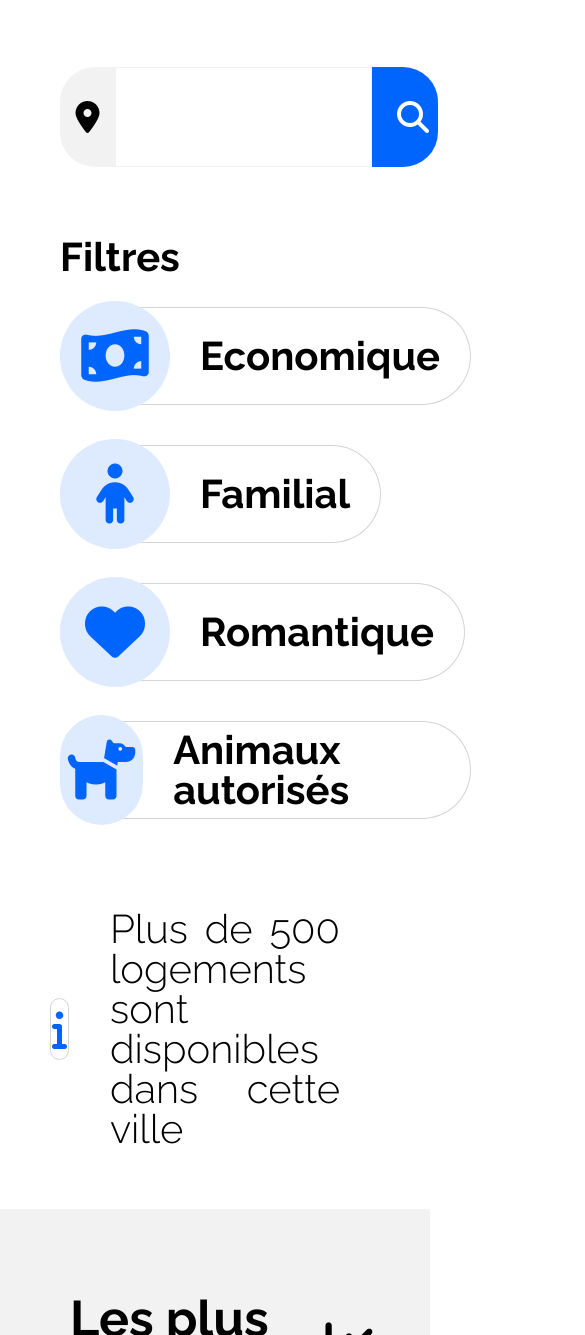
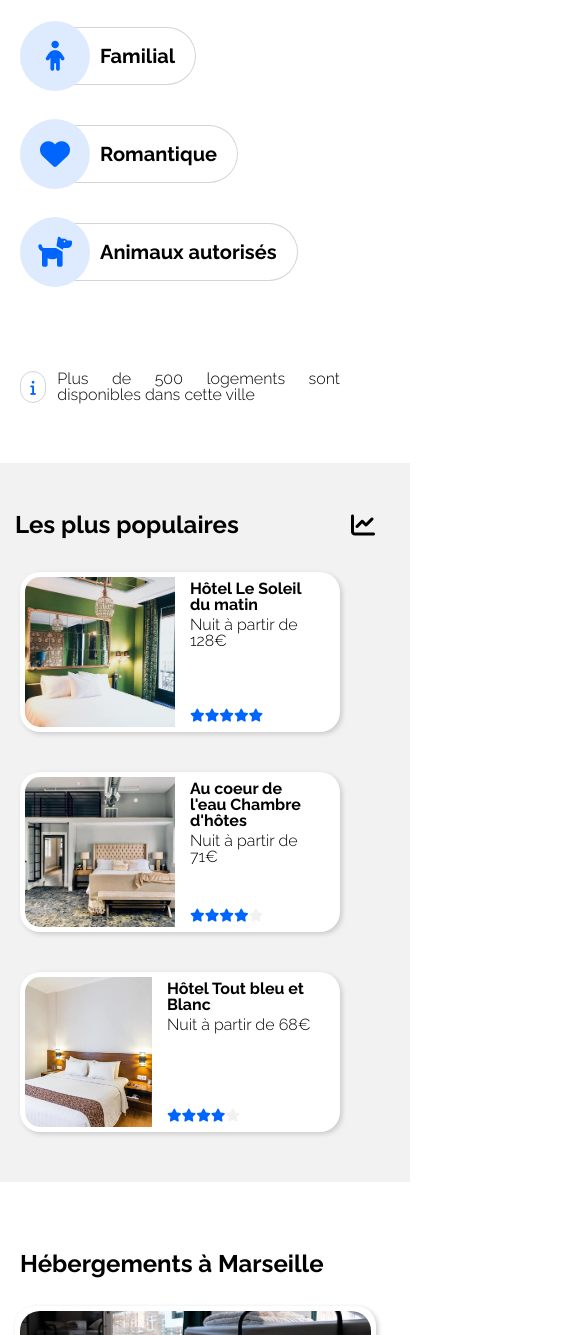
Before and after one commit to CamilledeMonfreid/CamilledeMonfreid_2_20042021, a plain HTML site: page index.html in a window 390 px wide. Shown: the part 665-2000 px from the top of the page, 585 px wide, since content can reach past the window. Drawn offline with Linux system fonts and the light colour scheme.

Commit message:
Amélioration responsive

```diff
--- a/styles.css
+++ b/styles.css
@@ -487,7 +487,7 @@ header
 
 .hebergements_carte_populaire_content .etoiles
 {
-    padding: 15px 15px 15px 15px;
+    padding: 5px 15px 15px 15px;
     position: relative;
 }
 
@@ -676,7 +676,7 @@ footer
 }
 /*Fin de la mise en page de la zone "A Propos"*/
 
-@media (max-width: 980px) {
+@media (max-width: 1000px) {
 /*Début du reset CSS */
 /* http://meyerweb.com/eric/tools/css/reset/
    v2.0 | 20110126
@@ -732,6 +732,9 @@ table {
 body
 {
     font-family: 'Raleway', sans-serif;
+
+
+
 }
 
 body header, body #zone_recherche, body #activites, body #hebergements
@@ -741,25 +744,25 @@ body header, body #zone_recherche, body #activites, body #hebergements
 
 h1,h2
 {
-    font-size:xx-large;
+    font-size:x-large;
     font-weight: 700;
 }
 
 h3, #br_bouton
 {
-    font-size: 40px;
+    font-size: 20px;
     font-weight: 700;
 }
 
 h4
 {
-    font-size: large;
+    font-size: medium;
     font-weight: 700;
 }
 
 #menu, p,.footer_content
 {
-    font-size: large;
+    font-size: medium;
 }
 /*Fin des mises en forme générales */
 
@@ -779,13 +782,16 @@ header
     grid-column: 1 / 2;
     grid-row: 1 / 2;
     justify-self:start;
+    align-self: center;
     padding-left: 10px;
+
 }
 
 #logo img
 {
-    height: 100px;
+
     padding-left: 50px;
+    justify-content: center;
 }
 
 /*Début de la mise en forme du menu*/
@@ -807,7 +813,8 @@ header
     align-self: stretch;
     width: 100%;
     border-bottom: 2px solid #F2F2F2;
-    font-size: xx-large;
+    font-size: large;
+    padding-bottom: 20px;
 }
 
 
@@ -822,7 +829,7 @@ header
 #menu_inscription a
 {
     justify-self:end;
-    font-size: xx-large;
+    font-size: large;
     padding: 38px 50px 50px 25px;
 }
 
@@ -838,11 +845,16 @@ header
 /*Début de la mise en forme de la zone de recherche et de filtre*/
 #zone_recherche h1, #zone_recherche p
 {
-    padding: 20px 70px 5px 60px;
+    padding: 20px 70px 5px 20px;
 }
 #zone_recherche h1
 {
-    font-size:50px;
+    font-size:28px;
+}
+
+#zone_recherche p
+{
+    font-size: medium;
 }
 
 /*Début mise en forme barre de Recherche */
@@ -850,28 +862,28 @@ header
 {
     justify-content: flex-start;
     align-items: flex-start;
-    margin: 70px 0px 70px 60px;
+    margin: 40px 0px 70px 20px;
     width: 100%;
-    height: 100px;
+    height: 60px;
 }
 
 #br_icone
 {
     width: 15%;
     height: 100%;
-    border-radius: 35px 0px 0px 35px;
-    font-size: xx-large;
+    border-radius: 15px 0px 0px 15px;
+    font-size: large;
 }
 
 #br_saisierecherche
 {
-    width: 70%;
+    width: 60%;
 }
 
 #br_saisierecherche input
 {
     width: 100%;
-    font-size: 40px;
+    font-size: large;
 }
 
 #br_bouton
@@ -898,11 +910,11 @@ header
     align-items: center;
     justify-items: stretch;
     padding: 25px;
-    border-radius: 0px 35px 35px 0px;
+    border-radius: 0px 15px 15px 0px;
     background-color: #0065FC;
     text-decoration: none;
     font-weight: 700;
-    font-size: xx-large;
+    font-size: large;
     color: white;
     width: 20%;
 }
@@ -916,7 +928,7 @@ header
     align-content:flex-start;
     flex-direction: column;
     flex-wrap: wrap;
-    margin: 70px 0px 70px 60px;
+    margin: 70px 0px 70px 20px;
 }
 
 #filtres_cliquable
@@ -932,7 +944,7 @@ header
 .filtres_nom a
 {
     margin: 20px 20px 20px 0px;
-    padding: 30px 20px 30px 0px;
+    padding: 10px 20px 10px 0px;
     border-radius:60px 60px 60px 60px;
 }
 
@@ -945,15 +957,15 @@ header
     border-radius:70px 70px 70px 70px;
     background-color: #DEEBFF;
     margin: 0px 10px 0px 0px;
-    width: 110px;
-    height: 110px;
+    width: 70px;
+    height: 70px;
     color:#0065FC;
-    font-size: 60px;
+    font-size: 30px;
 }
 
 .filtres_nom h3
 {
-    padding: 10px 10px 10px 20px;
+    padding: 10px 0px 10px 0px;
 }
 
 /*Fin mise en forme filtres*/
@@ -964,29 +976,29 @@ header
 {
     justify-content: flex-start;
     align-items: center;
-    margin: 25px 25px 50px 50px;
+    margin: 25px 25px 50px 20px;
 }
 
 #info p
 {
-    padding: 0px 25px 0px 40px;
+    padding: 0px 25px 0px 10px;
     text-align: justify;
     align-items: baseline;
-    font-size: 40px;
+    font-size: medium;
 }
 
 #info_logo
 {
     display: flex;
     text-align: center;
-    width:75px;
-    height: 60px;
+    width:35px;
+    height: 30px;
     border-radius:70px 70px 70px 70px;
     border-style: solid;
     border-color:#D4D4D4;
     border-width: 1px;
     color: #0065FC;
-    font-size:40px;
+    font-size:15px;
 }
 /*Fin mise en forme information*/
 
@@ -1011,21 +1023,20 @@ header
 
 .hebergements_description_titre
 {
-    padding: 15px 15px 30px 70px;
-    font-size: 50px;
+    padding: 0px 15px 10px 20px;
+    font-size: x-large;
 }
 
 .hebergements_description_titre h4
 {
 
-    font-size: 40px;
+    font-size: medium;
 }
 
 /*Début de la mise en page des cartes hébergements*/
 #hebergements_cartes
 {
     justify-content:flex-start;
-    align-items: center;
     flex-direction: column;
 }
 
@@ -1033,27 +1044,27 @@ header
 {
     justify-content:flex-start;
     width: 90%;
-    margin: 10px 0px 40px 46px;
-    border-radius: 40px 40px 40px 40px;
-    padding: 10px;
+    margin: 10px 0px 40px 0px;
+    border-radius: 20px 20px 20px 20px;
+    padding: 5px;
 }
 
 .hebergements_carte_hotel_txt
 {
-    margin: 20px;
+    margin: 0px;
 }
 
 .hebergements_carte_hotel_txt h4, .hebergements_carte_hotel_txt p, .hebergements_carte_hotel_txt .etoiles
 {
-    font-size: 45px;
+    font-size: medium;
 }
 
 .hebergements_image
 {
     object-fit: cover;
     width: 100%;
-    height: 350px;
-    border-radius: 40px 40px 0px 0px;
+    height: 150px;
+    border-radius: 20px 20px 0px 0px;
 }
 /*Fin de la mise en page des cartes hébergements*/
 /*Fin de la mise en forme des hébergements à Marseille*/
@@ -1065,7 +1076,7 @@ header
     order: 1;
     flex-direction: column;
     margin: 0px 0px 0px 0px;
-    padding: 35px 20px 50px 20px;
+    padding: 35px 20px 30px 0px;
     width: 100%;
     height: 100%;
     background-color: #F2F2F2;
@@ -1073,15 +1084,9 @@ header
     border-radius: 0px 0px 0px 0px;
 }
 
-#hebergements_populaires_titre
-{
-    padding: 50px 50px 50px 50px;
-    font-size: 50px;
-}
-
 #hebergements_populaires_titre h2, #hebergements_populaires_titre i
 {
-    font-size: 50px;
+    font-size: x-large;
 }
 
 /*Début de la mise en page des cartes des hébergements populaires */
@@ -1089,47 +1094,51 @@ header
 {
     align-items:flex-start;
     padding: 0px 0px 0px 0px;
-    margin: 0px 50px 0px 50px;
+    margin: 0px 50px 0px 20px;
 }
 
 .hebergements_carte_populaire
 {
     width: 100%;
-    height: 300px;
+    height: 100%;
     margin: 20px 0px 20px 0px;
     padding: 0px;
-    border-radius: 40px 40px 40px 40px;
+    border-radius: 20px 20px 20px 20px;
 }
 
 .hebergements_carte_populaire_content
 {
     justify-content: space-between;
     padding: 0px 10px 1px 10px;
-    height: 100%;
-    position:relative;
+    height: 150px;
 }
  .hebergements_carte_populaire_txt,.hebergements_carte_populaire_content .etoiles
  {
      display: flex;
-     justify-content: flex-start;
      padding: 5px 5px 0px 5px;
-     margin: 30px 0px 20px 0px;
-     font-size: 45px;
+     height: 100%;
+
+
+}
+
+.hebergements_carte_populaire_content .etoiles
+ {
+    align-items: flex-end;
+
 }
 
 .hebergements_carte_populaire_txt h4, .hebergements_carte_populaire_txt p
 {
     padding: 4px 4px 0px 0px;
-    font-size: 45px;
 }
 
 .hebergements_populaires_image
 {
     object-fit: cover;
-    padding: 15px 0px 15px 15px;
-    width: 300px;
-    height: calc(100% - 30px);
-    border-radius: 40px 0px 0px 40px;
+    padding: 5px 0px 5px 5px;
+    width: 150px;
+    height: 150px;
+    border-radius: 20px 0px 0px 20px;
 }
 /*Fin de la mise en page des cartes des hébergements populaires */
 /*Fin de la mise en page des hébergements populaires */
@@ -1138,7 +1147,7 @@ header
 /*Début de la mise en page de la zone activités*/
 .activites_titre
 {
-    padding: 25px 25px 5px 60px;
+    padding: 25px 25px 5px 20px;
 }
 
 /*Début de la mise en page des cartes activités*/
@@ -1148,14 +1157,14 @@ header
     flex-direction: column;
     width: 100%;
     height: 100%;
-    margin: 10px 0px 40px 50px;
+    margin: 10px 0px 40px 20px;
 }
 
 .activites_cartes_long
 {
     margin: 20px 25px 20px 0px;
     height: 100%;
-    width: 95%;
+    width: 90%;
     border-radius:40px 40px 40px 40px;
 }
 
@@ -1177,7 +1186,7 @@ header
 #activites_cartes2, #activites_cartes3, #activites_cartes4, #activites_cartes5
 {
     margin: 10px 25px 10px 25px;
-    width: 95%;
+    width: 90%;
     border-radius:40px 40px 40px 40px;
     margin: 20px 0px 20px 0px;
 }
@@ -1186,7 +1195,7 @@ header
 {
     object-fit: cover;
     width: 100%;
-    height: 300px;
+    height: 200px;
     border-radius:40px 40px 0px 0px;
 }
 
@@ -1195,7 +1204,7 @@ figcaption
     display: flex;
     align-content: center;
     padding: 20px 0px 20px 20px;
-    font-size: 40px;
+    font-size: medium;
     font-weight: 700;;
 }
 /*Fin de la mise en page des cartes activités*/
@@ -1205,12 +1214,12 @@ figcaption
 footer
 {
     flex-direction: column;
-    padding: 25px 0px 0px 25px;
+    padding: 25px 0px 5px 25px;
 }
 
 .footer
 {
-    margin: 0px 0px 50px 0px;
+    margin: 0px 0px 30px 0px;
 }
 
 .footer ul li
@@ -1220,13 +1229,13 @@ footer
 
 .footer h4
 {
-    font-size: 40px;
+    font-size: x-large;
 }
 /*Fin de la mise en page de la zone "A Propos"*/
 
 }
 
-@media (min-device-width: 1024px) and (max-device-width: 1024px)
+@media (min-width: 1000px) and (max-width: 1180px)
 {
 h1,h2
 {
@@ -1240,11 +1249,11 @@ h3, #br_bouton
 
 #menu, p,.footer_content, figcaption, h4
 {
-    font-size: small;
+    font-size: medium;
 }
 
 #hebergements h4, #hebergements p, .etoiles
 {
-    font-size: x-small;
+    font-size: small;
 }
 }
```
